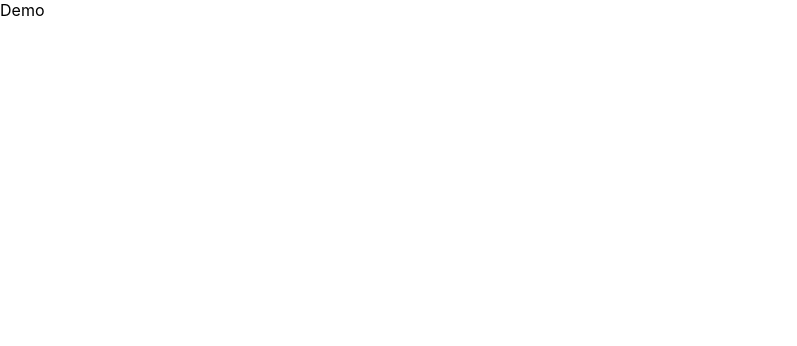
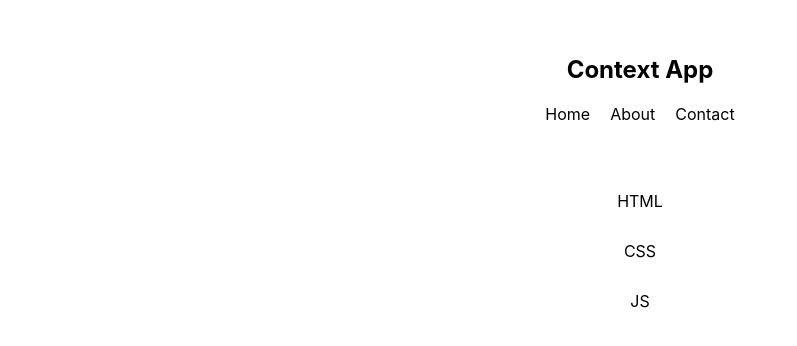
Before and after one commit to jackniu/react-demo, a React (Create React App) app: page / in a window 1280 px wide. Shown: the top 346 px of the page, without its empty margins (0-797 px from the left). Built offline with nearby package versions, Linux system fonts and the light colour scheme.

Commit message:
Create ThemeContext.

```diff
--- a/src/App.js
+++ b/src/App.js
@@ -1,9 +1,16 @@
+import BookList from './components/BookList'
+import Navbar from './components/Navbar';
+import ThemeContextProvider from './contexts/ThemeContext';
+
 function App() {
-  return (
-    <div className="App">
-      Demo
-    </div>
-  );
+    return (
+        <div className="App">
+            <ThemeContextProvider>
+                <Navbar />
+                <BookList />
+            </ThemeContextProvider>
+        </div>
+    );
 }
 
 export default App;
--- /dev/null
+++ b/src/components/BookList.js
@@ -0,0 +1,17 @@
+import React, { Component } from 'react'
+
+export class BookList extends Component {
+    render() {
+        return (
+            <div className="book-list">
+                <ul>
+                    <li>HTML</li>
+                    <li>CSS</li>
+                    <li>JS</li>
+                </ul>
+            </div>
+        )
+    }
+}
+
+export default BookList
--- /dev/null
+++ b/src/components/Navbar.js
@@ -0,0 +1,20 @@
+import React, { Component, createContext } from 'react'
+
+export class Navbar extends Component {
+    render() {
+        return (
+            <div>
+                <nav>
+                    <h1>Context App</h1>
+                    <ul>
+                        <li>Home</li>
+                        <li>About</li>
+                        <li>Contact</li>
+                    </ul>
+                </nav>
+            </div>
+        )
+    }
+}
+
+export default Navbar
--- /dev/null
+++ b/src/contexts/ThemeContext.js
@@ -0,0 +1,31 @@
+import React, { createContext, Component } from 'react'
+
+// 1. 创建context，保存在变量ThemeContext里
+const ThemeContext = createContext();
+
+export class ThemeContextProvider extends Component {
+    // 创建共享的数据，存在state里
+    state = {
+        isLightTheme: true,
+        light: {
+            bg: '#eee',
+            ui: '#ddd',
+            syntax: '#555',
+        },
+        dark: {
+            bg: '#555',
+            ui: '#333',
+            syntax: '#ddd',
+        }
+    }
+    render() {
+        return (
+            // 3. 通过value属性，把当前的state值传递给ThemeContext.Provider方法，然后再传递给包裹在它里面的子组件（consumer component，消费组件）。
+            <ThemeContext.Provider value={{ ...this.state }}>
+                {this.props.children}
+            </ThemeContext.Provider>
+        )
+    }
+}
+
+export default ThemeContextProvider
--- a/src/index.css
+++ b/src/index.css
@@ -1,13 +1,38 @@
 body {
-  margin: 0;
-  font-family: -apple-system, BlinkMacSystemFont, 'Segoe UI', 'Roboto', 'Oxygen',
-    'Ubuntu', 'Cantarell', 'Fira Sans', 'Droid Sans', 'Helvetica Neue',
-    sans-serif;
-  -webkit-font-smoothing: antialiased;
-  -moz-osx-font-smoothing: grayscale;
+    margin: 0;
+    font-family: -apple-system, BlinkMacSystemFont, 'Segoe UI', 'Roboto',
+        'Oxygen', 'Ubuntu', 'Cantarell', 'Fira Sans', 'Droid Sans',
+        'Helvetica Neue', sans-serif;
+    -webkit-font-smoothing: antialiased;
+    -moz-osx-font-smoothing: grayscale;
 }
 
-code {
-  font-family: source-code-pro, Menlo, Monaco, Consolas, 'Courier New',
-    monospace;
+/* app 样式 */
+.App {
+    max-width: 400px;
+    margin: 30px auto;
+    text-align: center;
 }
+nav {
+    padding: 5px;
+}
+nav ul {
+    padding: 0;
+}
+nav ul li {
+    display: inline-block;
+    margin: 0 10px;
+}
+.book-list {
+    padding: 20px;
+    margin-bottom: 20px;
+}
+.book-list ul {
+    padding: 0;
+    list-style-type: none;
+}
+.book-list li {
+    padding: 10px;
+    margin: 10px auto;
+    border-radius: 10px;
+}
```
